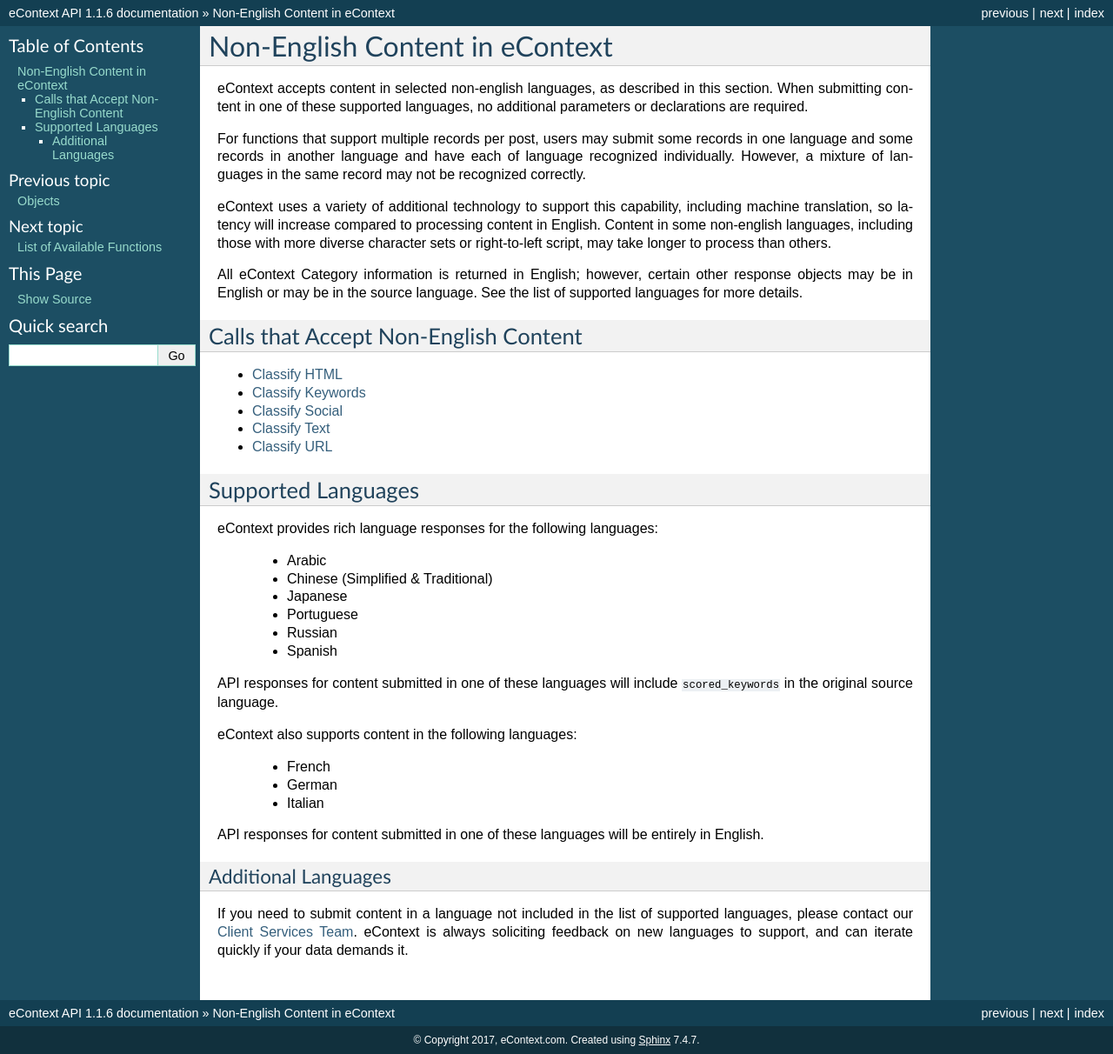
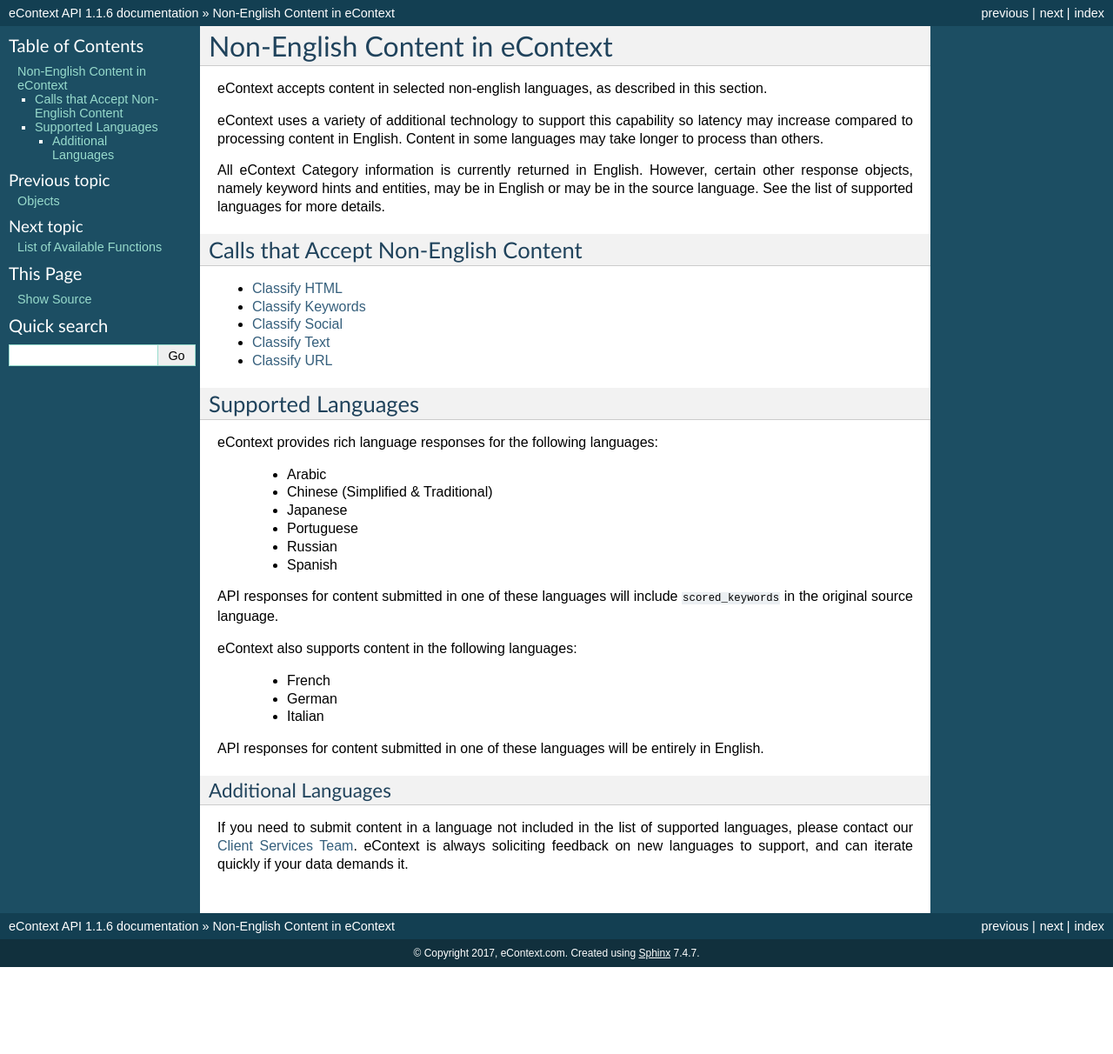
Before and after one commit to info-com/zenya-api-docs, a Sphinx documentation site: the page built from source/translation.rst, in a window 1280 px wide. Shown: the whole page at 87% size. Built offline with Sphinx 7.4.7, drawn with Linux system fonts in a browser that asks for light colours; after the commit the page ends 1112 px from its top, so only the background shows below that.

Commit message:
Several changes to bring us "current"
A couple of notes - when we're talking about the ML models in the bestpractices section, we'll want to make sure that we make changes to the description of the models, which currently states that we go to tier-3.  This will change eventually, which will necessitate an update to the docs.

```diff
--- a/source/translation.rst
+++ b/source/translation.rst
@@ -1,13 +1,11 @@
 Non-English Content in eContext
-=======================
+===============================
 
-eContext accepts content in selected non-english languages, as described in this section. When submitting content in one of these supported languages, no additional parameters or declarations are required.
+eContext accepts content in selected non-english languages, as described in this section.
 
-For functions that support multiple records per post, users may submit some records in one language and some records in another language and have each of language recognized individually. However, a mixture of languages in the same record may not be recognized correctly.
+eContext uses a variety of additional technology to support this capability so latency may increase compared to processing content in English. Content in some languages may take longer to process than others.
 
-eContext uses a variety of additional technology to support this capability, including machine translation, so latency will increase compared to processing content in English. Content in some non-english languages, including those with more diverse character sets or right-to-left script, may take longer to process than others.
-
-All eContext Category information is returned in English; however, certain other response objects may be in English or may be in the source language. See the list of supported languages for more details.
+All eContext Category information is currently returned in English.  However, certain other response objects, namely keyword hints and entities, may be in English or may be in the source language. See the list of supported languages for more details.
 
 
 Calls that Accept Non-English Content
```
